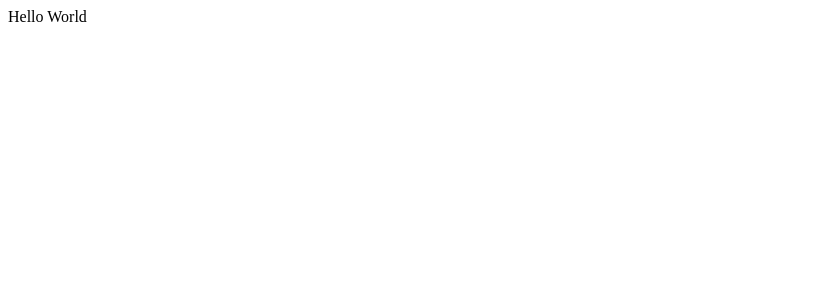
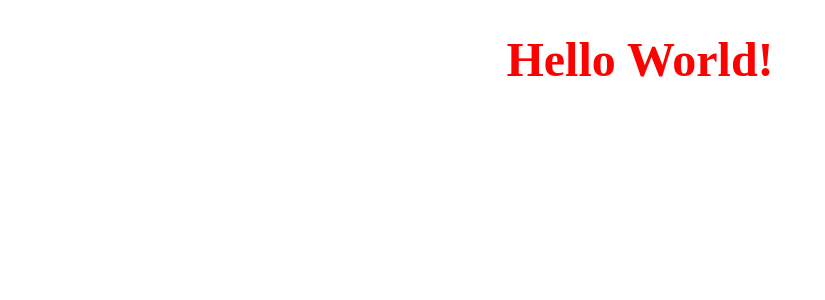
Before and after one commit to gefgu/blog-reader-view, a React (Create React App) app: page / in a window 1280 px wide. Shown: the top 300 px of the page, without its empty margins (0-825 px from the left). Built offline with nearby package versions, Linux system fonts and the light colour scheme.

Commit message:
Add testing usage of styled-components

```diff
--- a/package.json
+++ b/package.json
@@ -9,6 +9,7 @@
     "react": "^18.2.0",
     "react-dom": "^18.2.0",
     "react-scripts": "5.0.1",
+    "styled-components": "^5.3.5",
     "web-vitals": "^2.1.4"
   },
   "scripts": {
--- a/src/App.js
+++ b/src/App.js
@@ -1,5 +1,7 @@
+import Title from "./styled-components/Title";
+
 function App() {
-  return <div>Hello World</div>;
+  return <Title>Hello World!</Title>;
 }
 
 export default App;
--- /dev/null
+++ b/src/styled-components/Title.js
@@ -0,0 +1,9 @@
+import styled from "styled-components";
+
+const Title = styled.h1`
+  font-size: 3rem;
+  text-align: center;
+  color: red;
+`;
+
+export default Title;
```
Also changed, not shown: 1 other file (tests, documents, lock files or other folders).
